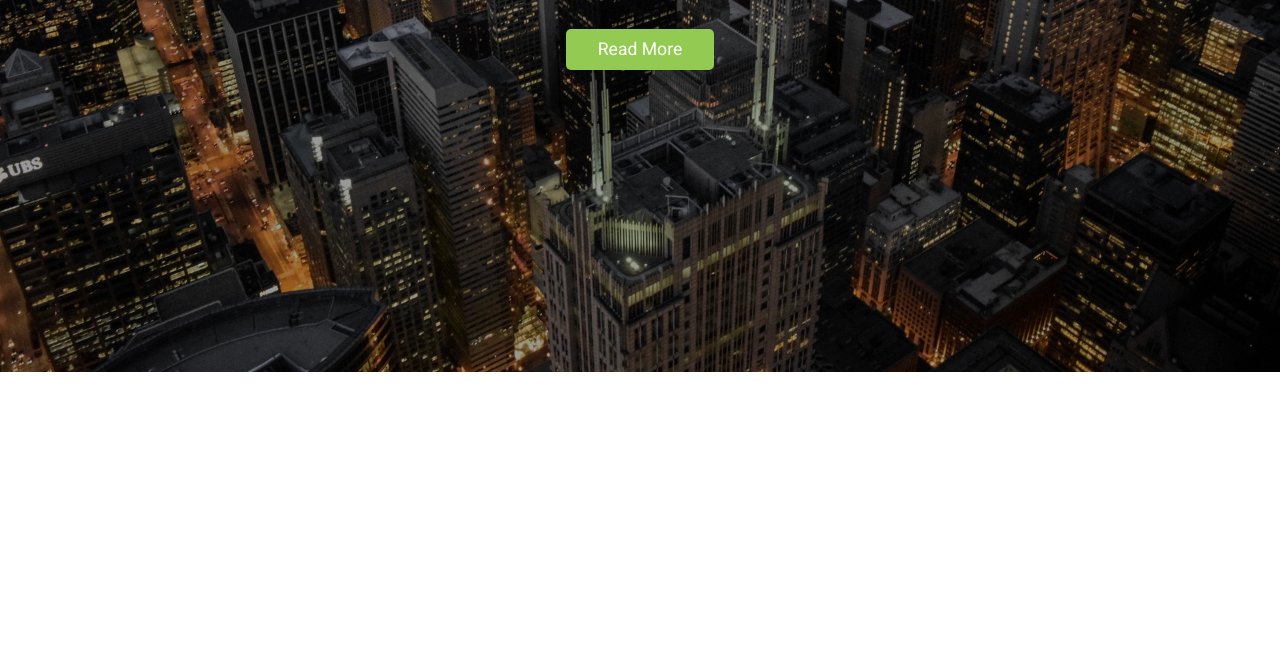
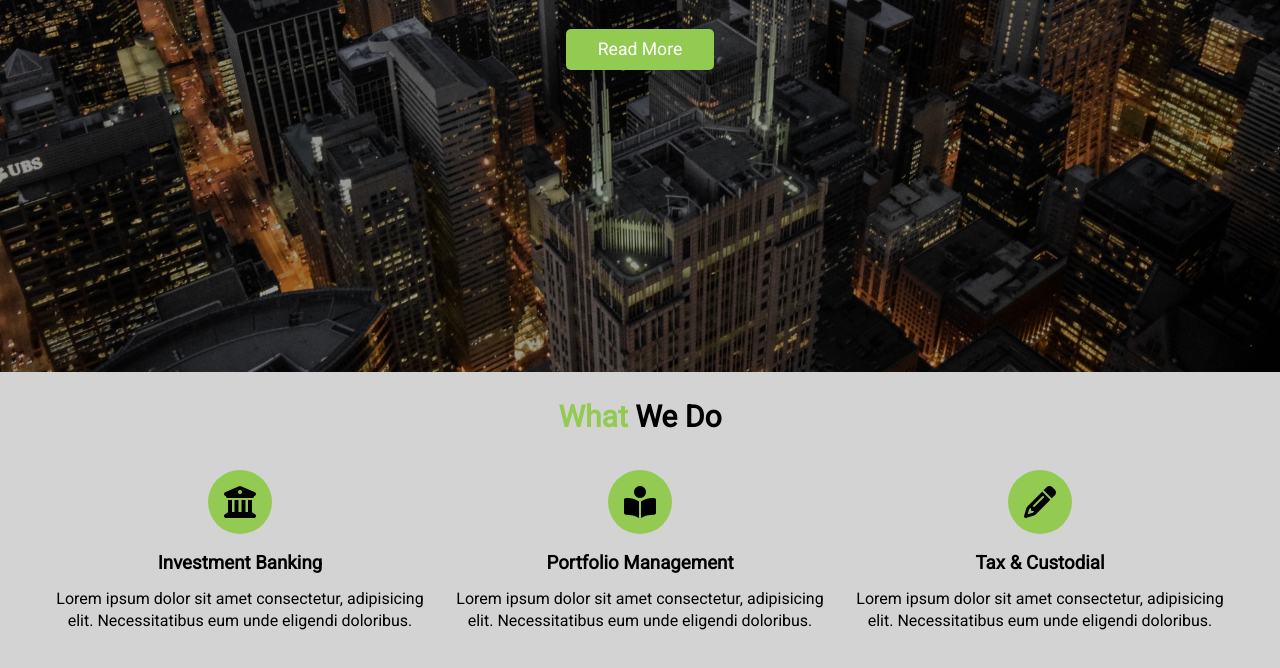
Before and after one commit to krawczykPiotr/edgeLedger, a plain HTML site: page index.html in a window 1280 px wide. Shown: the part 494-1162 px from the top of the page. Before the commit the page ends 866 px from the top, so only its background shows below. Drawn offline with Linux system fonts and the light colour scheme.

Commit message:
Added What we do section

```diff
--- a/css/style.css
+++ b/css/style.css
@@ -16,9 +16,15 @@ a {
 }
 
 p {
-  margin: 0.75rem;
+  margin: 0.75rem 0;
 }
 /* Utility classes */
+
+.container {
+  max-width: 1100px;
+  margin: auto;
+  padding: 0 2rem;
+}
 
 .text_primary {
   color:#93cb52;
@@ -35,6 +41,10 @@ p {
 
 .btn_green:hover {
   background-color: #7ab436;
+}
+
+.py_1 {
+  padding: 1.5rem;
 }
 
 /* Nav bar */
@@ -94,3 +104,32 @@ nav ul li a:hover {
   font-size: 1.3rem;
   margin-bottom: 2rem;
   padding: 0px 2rem;
+}
+
+/* What We do */
+#whatwedo {
+  background-color: lightgrey;
+}
+
+.wwd_title {
+  font-size: 1.25rem;
+  text-align: center;
+}
+
+.wwd_boxarea {
+  display: flex;
+  justify-content: center;
+  padding: 1rem;
+}
+
+.wwd_box {
+  padding: 1rem;
+  text-align: center;
+}
+
+.wwd_box i {
+  background-color: #93cb52;
+  padding: 1rem;
+  border-radius: 50%;
+  margin-bottom: 1rem;
+}
--- a/index.html
+++ b/index.html
@@ -28,8 +28,39 @@
     <div class="showcase_desc">
       <h2>The Sky Is The Limit</h2>
       <p>Lorem ipsum dolor sit amet consectetur adipisicing elit. Fuga id reprehenderit eum ex obcaecati odit.</p>
-      <a href="#what" class="btn_green">Read More</a>
+      <a href="#whatwedo" class="btn_green">Read More</a>
     </div>
   </header>
+  <section id="whatwedo" class="ligth_bg py_1">
+    <div class="containter">
+      <div class="wwd_title">
+        <h2><span class="text_primary">What </span>We Do</h2>
+      </div>
+      <div class="wwd_boxarea">
+        <div class="wwd_box">
+          <i class="fas fa-university fa-2x"></i>
+           <div>
+            <h3>Investment Banking</h3>
+            <p>Lorem ipsum dolor sit amet consectetur, adipisicing elit. Necessitatibus eum unde eligendi doloribus.</p>
+          </div>
+        </div>
+        <div class="wwd_box">
+          <i class="fas fa-book-reader fa-2x"></i>
+           <div>
+            <h3>Portfolio Management</h3>
+            <p>Lorem ipsum dolor sit amet consectetur, adipisicing elit. Necessitatibus eum unde eligendi doloribus.</p>
+          </div>
+        </div>
+        <div class="wwd_box">
+          <i class="fas fa-pencil-alt fa-2x"></i>
+           <div>
+            <h3>Tax & Custodial</h3>
+            <p>Lorem ipsum dolor sit amet consectetur, adipisicing elit. Necessitatibus eum unde eligendi doloribus.</p>
+          </div>
+        </div>
+      </div>
+    </div>
+  </section>
+
 </body>
 </html>
```
